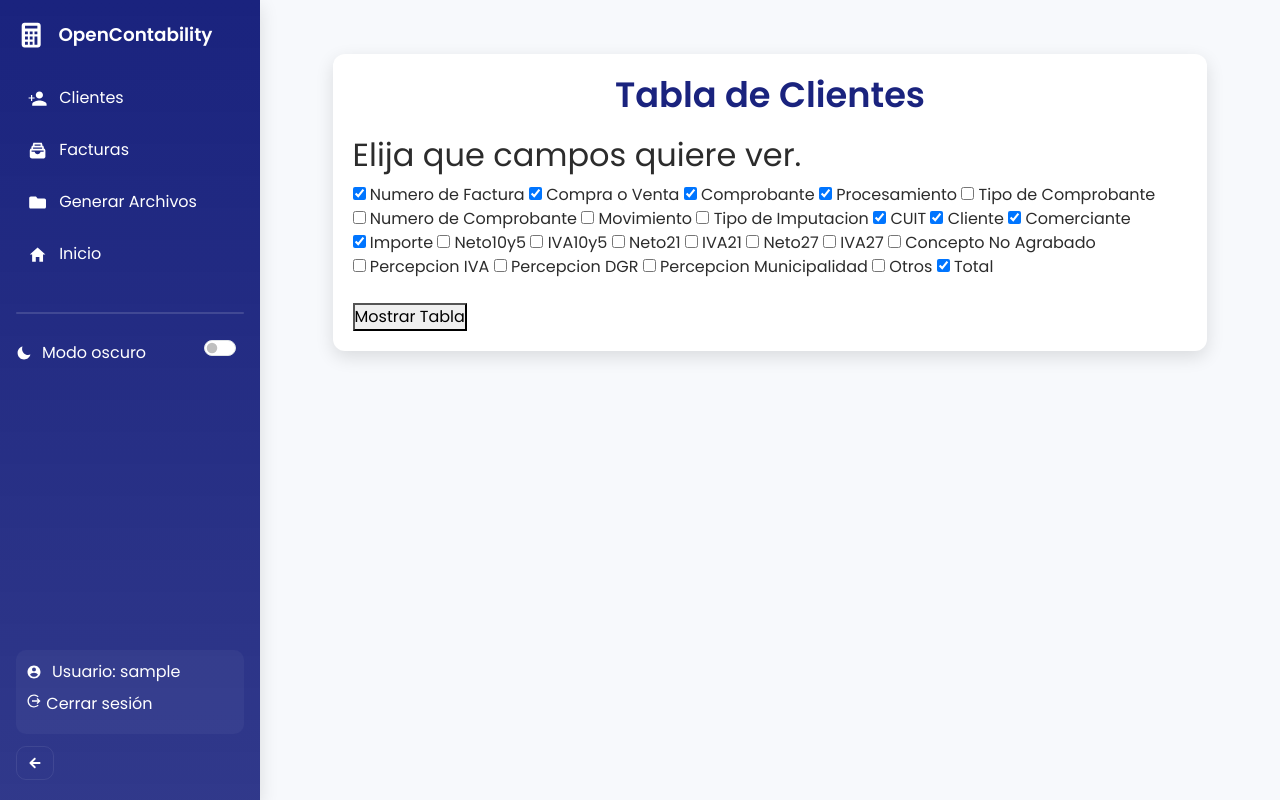
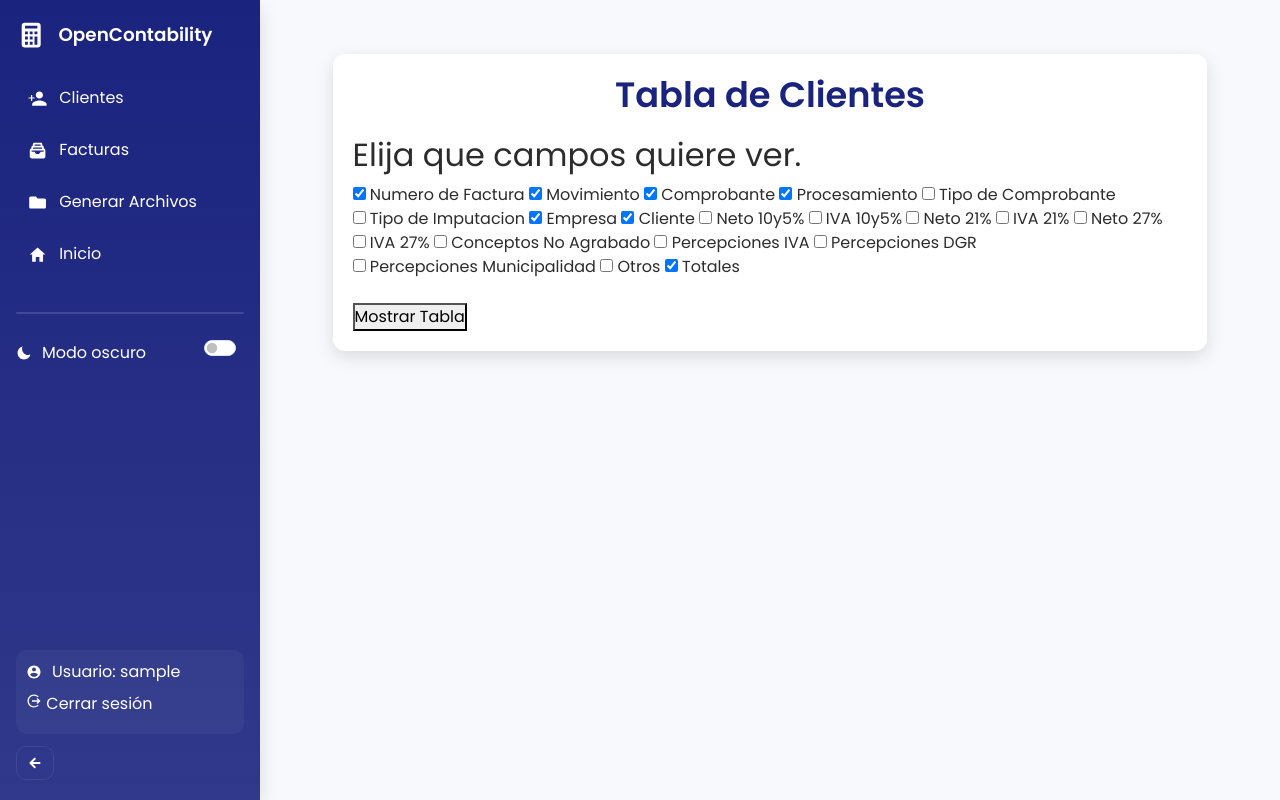
Before and after one commit to AxelGIThu/OpenContability, a Django app: page /facturas/tabla_facturas in a window 1280 px wide. Run offline with Django 5.2, Linux system fonts and the light colour scheme; the visitor is signed in with stand-in values (Sample User, id 1); some libraries are stand-ins or nearby versions.

Commit message:
-Arreglo Tabla Facturas

```diff
--- a/main/opencontability/templates/tabla_facturas.html
+++ b/main/opencontability/templates/tabla_facturas.html
@@ -39,29 +39,25 @@
     {% csrf_token %}
     <div class="checkbox-grid">
         <label><input type="checkbox" name="filtro_campos" value="NFactura" checked> Numero de Factura</label>
-    <label><input type="checkbox" name="filtro_campos" value="Compra_o_Venta" checked> Compra o Venta</label>
+        <label><input type="checkbox" name="filtro_campos" value="Movimiento" checked> Movimiento</label>
         <label><input type="checkbox" name="filtro_campos" value="Comprobante" checked> Comprobante</label>
         <label><input type="checkbox" name="filtro_campos" value="Procesamiento" checked> Procesamiento</label>
         <label><input type="checkbox" name="filtro_campos" value="TComprobante"> Tipo de Comprobante</label>
-    <label><input type="checkbox" name="filtro_campos" value="NComprobante"> Numero de Comprobante</label>
-    <label><input type="checkbox" name="filtro_campos" value="Movimiento"> Movimiento</label>
         <label><input type="checkbox" name="filtro_campos" value="TImputacion"> Tipo de Imputacion</label>
-    <label><input type="checkbox" name="filtro_campos" value="CUIT" checked> CUIT</label>
+        <label><input type="checkbox" name="filtro_campos" value="Empresa" checked> Empresa</label>
         <label><input type="checkbox" name="filtro_campos" value="Cliente" checked> Cliente</label>
-    <label><input type="checkbox" name="filtro_campos" value="Comerciante" checked> Comerciante</label>
-    <label><input type="checkbox" name="filtro_campos" value="Importe" checked> Importe</label>
-    <label><input type="checkbox" name="filtro_campos" value="Neto10y5"> Neto10y5</label>
-    <label><input type="checkbox" name="filtro_campos" value="IVA10y5"> IVA10y5</label>
-    <label><input type="checkbox" name="filtro_campos" value="Neto21"> Neto21</label>
-    <label><input type="checkbox" name="filtro_campos" value="IVA21"> IVA21</label>
-    <label><input type="checkbox" name="filtro_campos" value="Neto27"> Neto27</label>
-    <label><input type="checkbox" name="filtro_campos" value="IVA27"> IVA27</label>
-    <label><input type="checkbox" name="filtro_campos" value="ConceptoNoAgrabado"> Concepto No Agrabado</label>
-    <label><input type="checkbox" name="filtro_campos" value="PercepcionIVA"> Percepcion IVA</label>
-    <label><input type="checkbox" name="filtro_campos" value="PercepcionDGR"> Percepcion DGR</label>
-    <label><input type="checkbox" name="filtro_campos" value="PercepcionMunicipalidad"> Percepcion Municipalidad</label>
+        <label><input type="checkbox" name="filtro_campos" value="Neto10y5"> Neto 10y5%</label>
+        <label><input type="checkbox" name="filtro_campos" value="IVA10y5"> IVA 10y5%</label>
+        <label><input type="checkbox" name="filtro_campos" value="Neto21"> Neto 21%</label>
+        <label><input type="checkbox" name="filtro_campos" value="IVA21"> IVA 21%</label>
+        <label><input type="checkbox" name="filtro_campos" value="Neto27"> Neto 27%</label>
+        <label><input type="checkbox" name="filtro_campos" value="IVA27"> IVA 27%</label>
+        <label><input type="checkbox" name="filtro_campos" value="ConceptoNoAgrabado"> Conceptos No Agrabado</label>
+        <label><input type="checkbox" name="filtro_campos" value="PercepcionIVA"> Percepciones IVA</label>
+        <label><input type="checkbox" name="filtro_campos" value="PercepcionDGR"> Percepciones DGR</label>
+        <label><input type="checkbox" name="filtro_campos" value="PercepcionMunicipalidad"> Percepciones Municipalidad</label>
         <label><input type="checkbox" name="filtro_campos" value="Otros"> Otros</label>
-    <label><input type="checkbox" name="filtro_campos" value="Total" checked> Total</label>
+        <label><input type="checkbox" name="filtro_campos" value="Total" checked> Totales</label>
     </div>
 
     <br>
```
Lines whose indentation alone changed are shown as unchanged.
